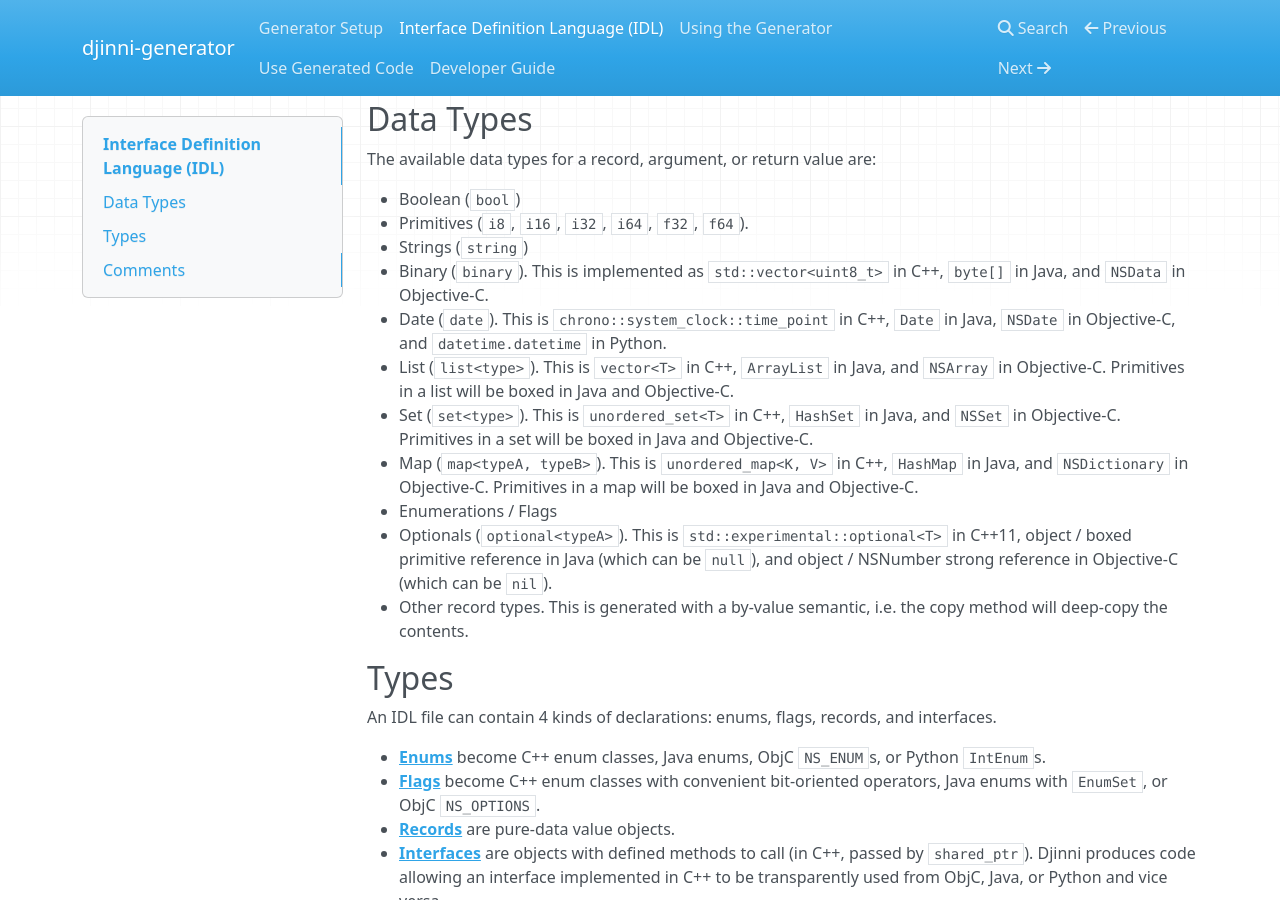
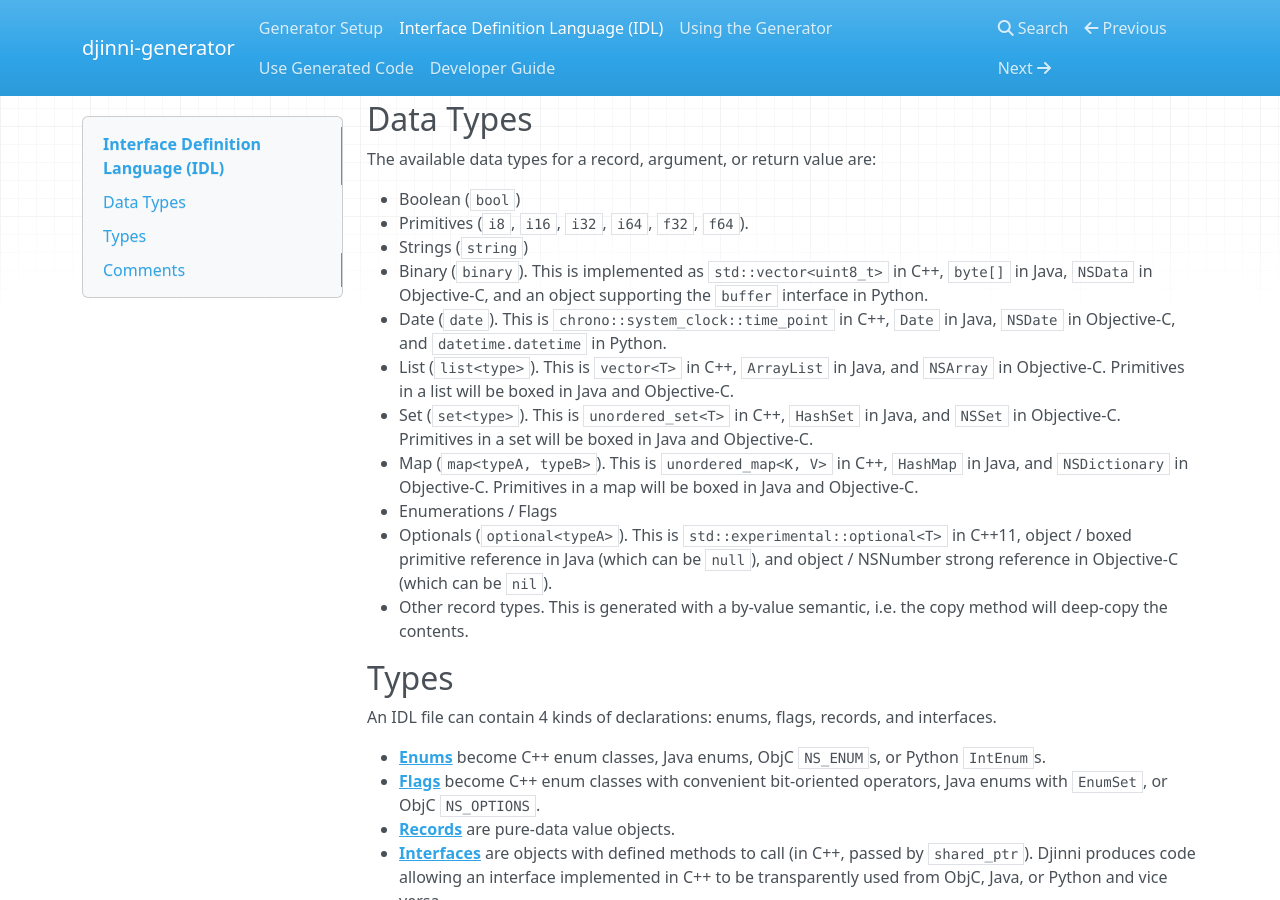
Before and after one commit to cross-language-cpp/djinni-generator, an MkDocs documentation site: the page built from docs/idl.md, in a window 1280 px wide and 900 px high, scrolled down 1322 px. Built offline with MkDocs 1.6.1, drawn with Linux system fonts in a browser that asks for light colours; nearby versions of some CDN libraries.

Commit message:
Document Python data type for binary data

```diff
--- a/docs/idl.md
+++ b/docs/idl.md
@@ -78,7 +78,7 @@ The available data types for a record, argument, or return value are:
  - Primitives (`i8`, `i16`, `i32`, `i64`, `f32`, `f64`).
  - Strings (`string`)
  - Binary (`binary`). This is implemented as `std::vector<uint8_t>` in C++, `byte[]` in Java,
-   and `NSData` in Objective-C.
+   `NSData` in Objective-C, and an object supporting the `buffer` interface in Python.
  - Date (`date`).  This is `chrono::system_clock::time_point` in C++, `Date` in Java,
    `NSDate` in Objective-C, and `datetime.datetime` in Python.
  - List (`list<type>`). This is `vector<T>` in C++, `ArrayList` in Java, and `NSArray`
```
